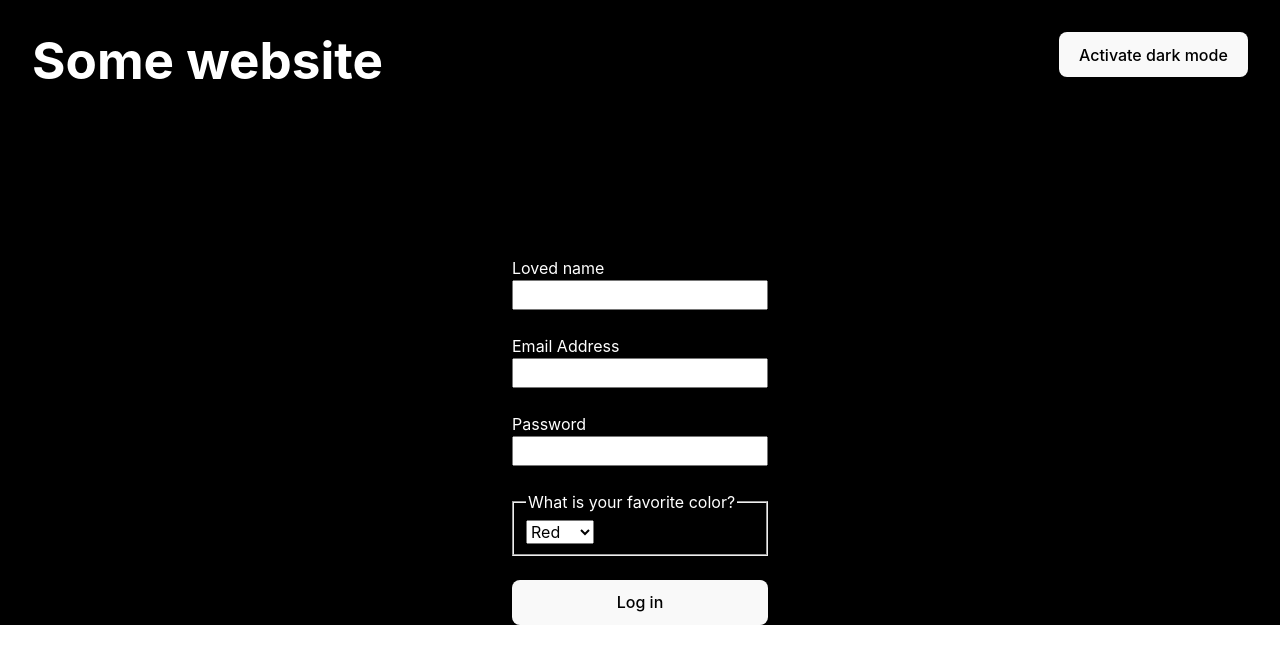
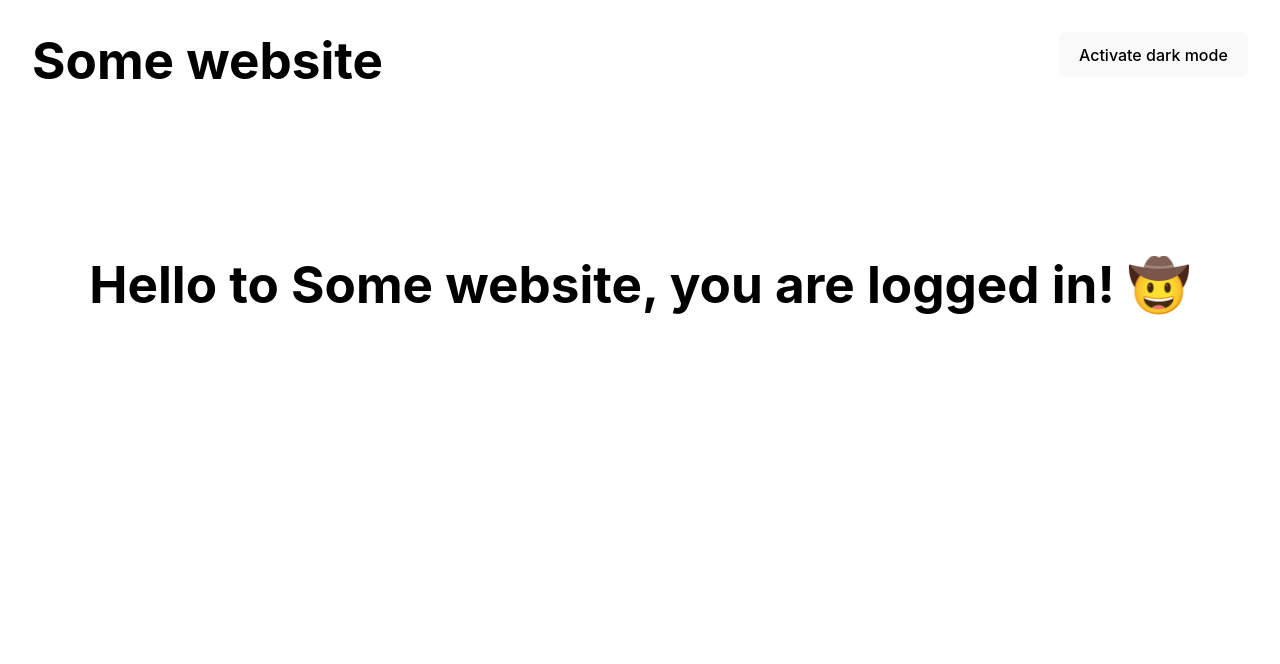
Before and after one commit to meegido/some-website, a React (Vite) app: page /home in a window 1280 px wide. Shown: the top 664 px of the page. Built offline with nearby package versions, Linux system fonts and the light colour scheme.

Commit message:
added router and navigation after login

```diff
--- a/package.json
+++ b/package.json
@@ -13,7 +13,8 @@
   },
   "dependencies": {
     "react": "^18.3.1",
-    "react-dom": "^18.3.1"
+    "react-dom": "^18.3.1",
+    "react-router-dom": "^6.26.2"
   },
   "devDependencies": {
     "@eslint/js": "^9.9.0",
--- a/src/components/form/login-form.jsx
+++ b/src/components/form/login-form.jsx
@@ -1,6 +1,7 @@
 import React from 'react';
 import styles from './login-form.module.css';
 import Field from './field';
+import { useNavigate } from 'react-router-dom';
 
 function LoginForm() {
   const [name, setName] = React.useState('');
@@ -8,6 +9,7 @@ function LoginForm() {
   const [password, setPassword] = React.useState('');
   // TBD: set option as theme color (lift up state)
   const [option, setSelectedOption] = React.useState('');
+  const navigate = useNavigate();
 
   const handleLogin = (event) => {
     event.preventDefault();
@@ -19,6 +21,7 @@ function LoginForm() {
     setEmail('');
     setPassword('');
     setSelectedOption('');
+    navigate('/home');
   };
 
   return (
--- a/src/components/header/header.jsx
+++ b/src/components/header/header.jsx
@@ -8,8 +8,8 @@ function Header({ isDarkMode, handleToggle }) {
       style={{
         // NOTE: This is a just-for-fun mini demo, not a
         // full-featured Dark Mode implementation!
-        '--color-bg': isDarkMode ? 'white' : 'black',
-        '--color-text': isDarkMode ? 'black' : 'white',
+        '--color-bg': isDarkMode ? 'black' : 'white',
+        '--color-text': isDarkMode ? 'white' : 'black',
       }}
     >
       <h1>Some website</h1>
--- /dev/null
+++ b/src/components/home.jsx
@@ -0,0 +1,11 @@
+import React from 'react';
+
+const Home = () => {
+  return (
+    <>
+      <h1>Hello to Some website, you are logged in! 🤠</h1>
+    </>
+  );
+};
+
+export default Home;
--- a/src/index.jsx
+++ b/src/index.jsx
@@ -2,10 +2,11 @@ import { StrictMode } from 'react';
 import { createRoot } from 'react-dom/client';
 import './reset.css';
 import './index.css';
-import App from './App';
+import router from './router';
+import { RouterProvider } from 'react-router-dom';
 
 createRoot(document.getElementById('root')).render(
   <StrictMode>
-    <App />
+    <RouterProvider router={router} />
   </StrictMode>
 );
--- a/src/App.jsx
+++ b/src/layout.jsx
@@ -1,9 +1,9 @@
 import Header from './components/header/header';
-import styles from './app.module.css';
-import LoginForm from './components/form/login-form';
+import styles from './layout.module.css';
 import React from 'react';
+import { Outlet } from 'react-router-dom';
 
-function App() {
+function Layout() {
   const [isDarkMode, setIsDarkMode] = React.useState(
     () => JSON.parse(window.localStorage.getItem('is-dark-mode')) || false
   );
@@ -21,16 +21,16 @@ function App() {
       style={{
         // NOTE: This is a just-for-fun mini demo, not a
         // full-featured Dark Mode implementation!
-        '--color-bg': isDarkMode ? 'white' : 'black',
-        '--color-text': isDarkMode ? 'black' : 'white',
+        '--color-bg': isDarkMode ? 'black' : 'white',
+        '--color-text': isDarkMode ? 'white' : 'black',
       }}
     >
       <Header isDarkMode={isDarkMode} handleToggle={setIsDarkMode} />
       <main className={styles.wrapper}>
-        <LoginForm />
+        <Outlet />
       </main>
     </div>
   );
 }
 
-export default App;
+export default Layout;
--- /dev/null
+++ b/src/router.jsx
@@ -0,0 +1,25 @@
+import { createBrowserRouter } from 'react-router-dom';
+import LoginForm from './components/form/login-form';
+import Layout from './layout';
+import Home from './components/home';
+
+const router = createBrowserRouter([
+  {
+    path: '/',
+    element: <Layout />,
+    children: [
+      {
+        // "index query param": useful when logged in and logged out routes
+        index: true,
+        element: <LoginForm />,
+        action: '/',
+      },
+      {
+        path: 'home',
+        element: <Home />,
+      },
+    ],
+  },
+]);
+
+export default router;
```
Also changed, not shown: src/layout.module.css (renamed from src/app.module.css), 1 other file (tests, documents, lock files or other folders).
